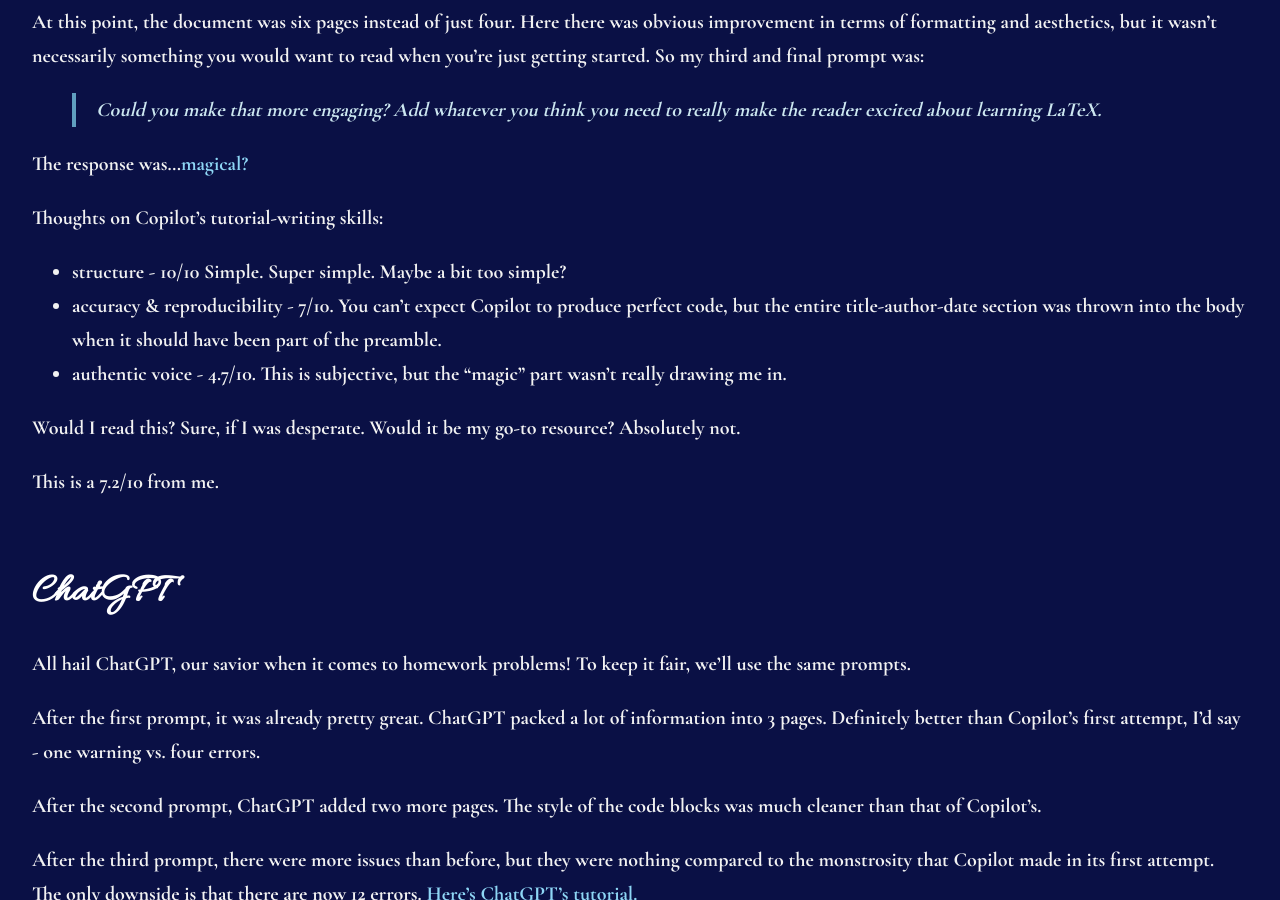
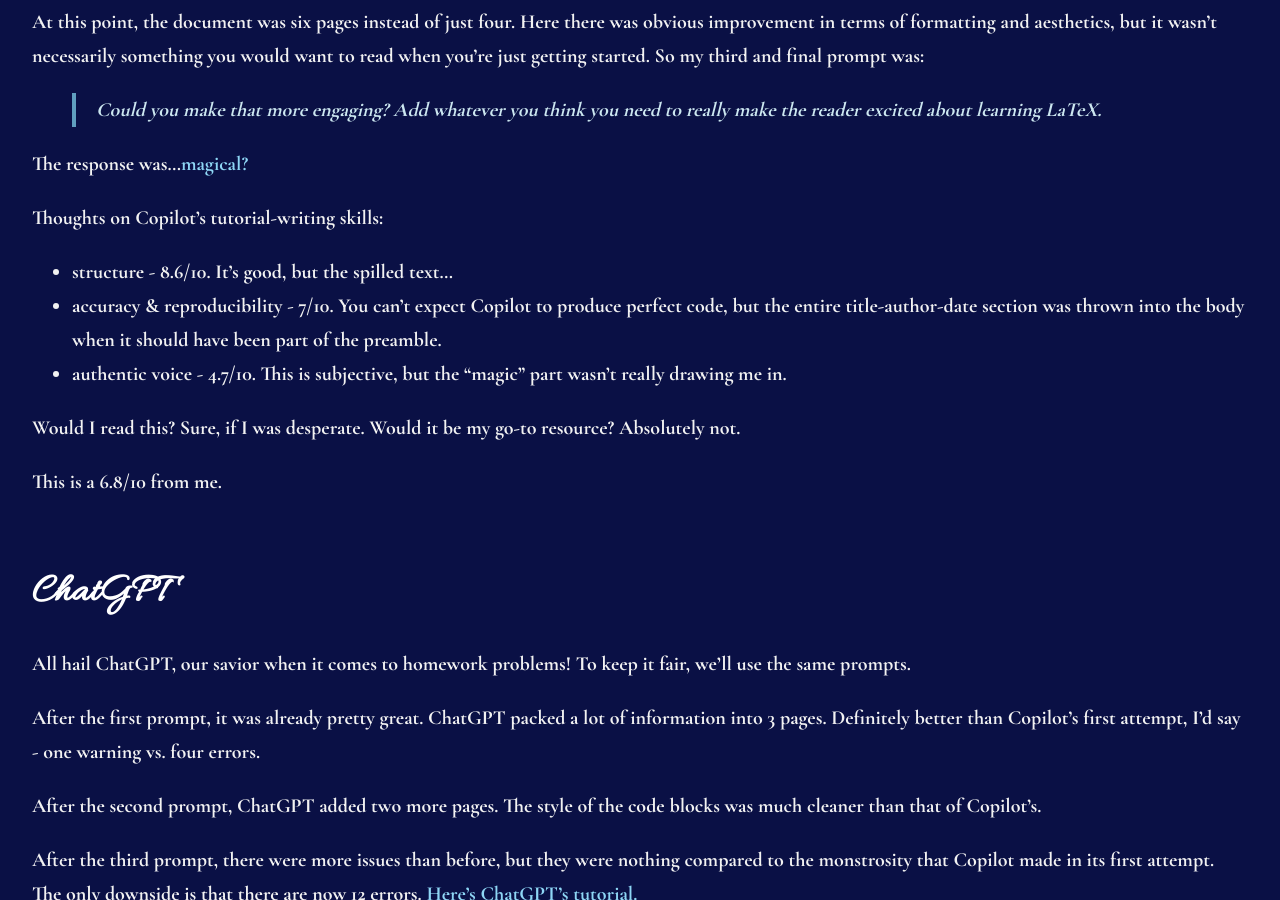
Before and after one commit to leucinemymind/leucinemymind.github.io, a Jekyll site: the page built from _posts/2025-07-09-ai.md, in a window 1280 px wide and 900 px high, scrolled down 1787 px. Built offline with Jekyll 4.4.1, drawn with Linux system fonts in a browser that asks for light colours; our own code applies the rules of GitHub Pages for plain Markdown files.

Commit message:
Update 2025-07-09-ai.md

```diff
--- a/_posts/2025-07-09-ai.md
+++ b/_posts/2025-07-09-ai.md
@@ -49,13 +49,13 @@
 
 Thoughts on Copilot’s tutorial-writing skills:
 
-- **structure** - 10/10 Simple. Super simple. Maybe a bit too simple?
+- **structure** - 8.6/10. It's good, but the spilled text...
 - **accuracy & reproducibility** - 7/10. You can’t expect Copilot to produce perfect code, but the entire title-author-date section was thrown into the body when it should have been part of the preamble.
 - **authentic voice** - 4.7/10. This is subjective, but the “magic” part wasn’t really drawing me in.
 
 Would I read this? Sure, if I was desperate. Would it be my go-to resource? Absolutely not.
 
-This is a **7.2/10** from me.
+This is a **6.8/10** from me.
 
 ## ChatGPT
 
```
